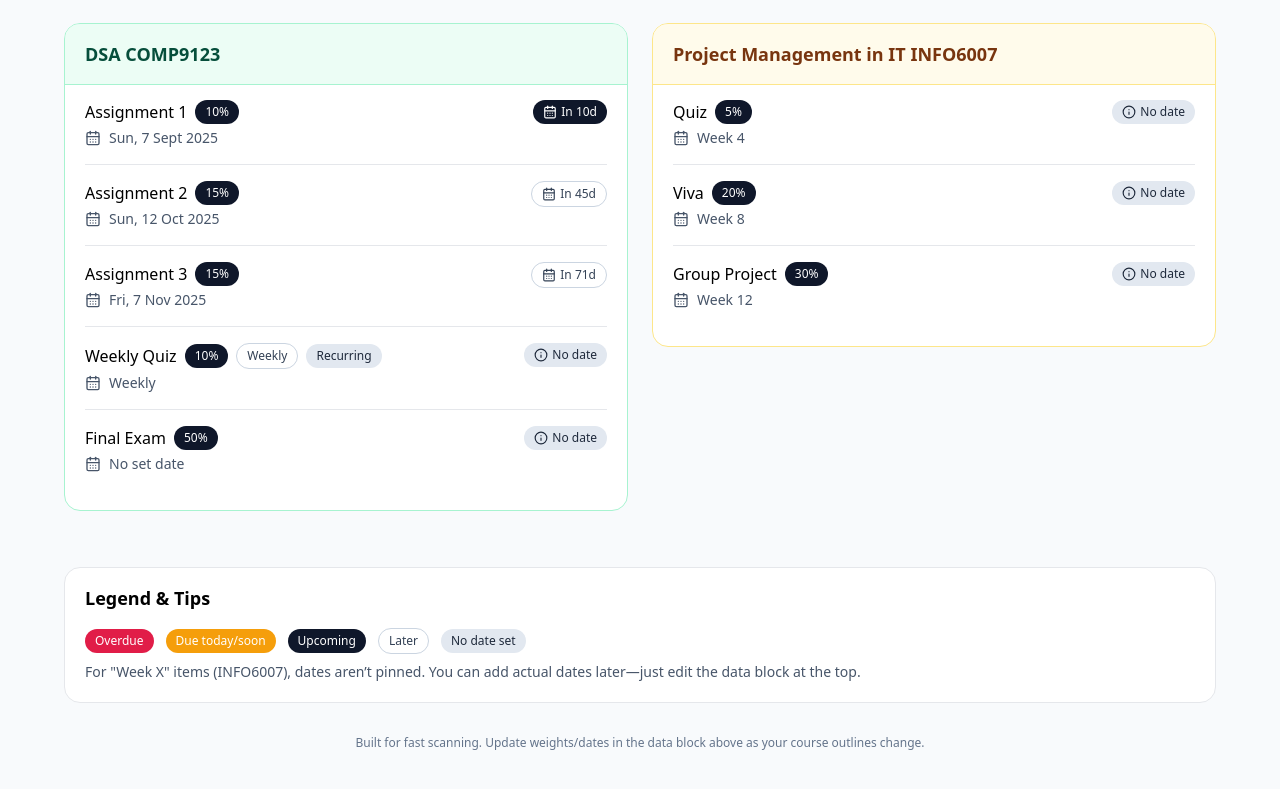
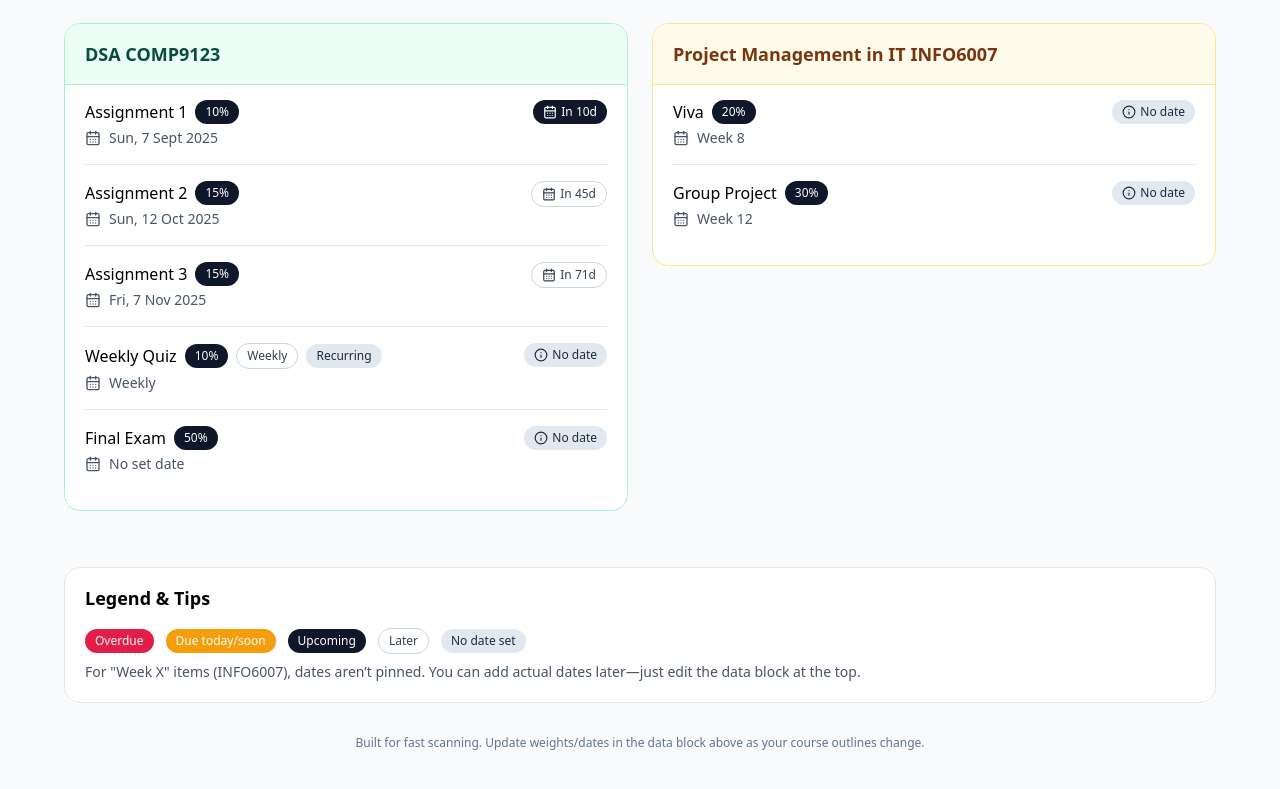
Before and after one commit to akshay7038/uni-planner, a Next.js app: page / in a window 1280 px wide. Shown: the part 1143-1932 px from the top of the page. Built offline with nearby package versions, Linux system fonts and the light colour scheme.

Commit message:
Update ClientPlanner.tsx

```diff
--- a/components/ClientPlanner.tsx
+++ b/components/ClientPlanner.tsx
@@ -30,7 +30,6 @@ const RAW_DATA = [
       { title: "Final Exam", weight: 50 },
   ]},
   { course: "Project Management in IT INFO6007", color: "amber", items: [
-      { title: "Quiz", weight: 5, dueLabel: "Week 4" },
       { title: "Viva", weight: 20, dueLabel: "Week 8" },
       { title: "Group Project", weight: 30, dueLabel: "Week 12" },
   ]},
```
